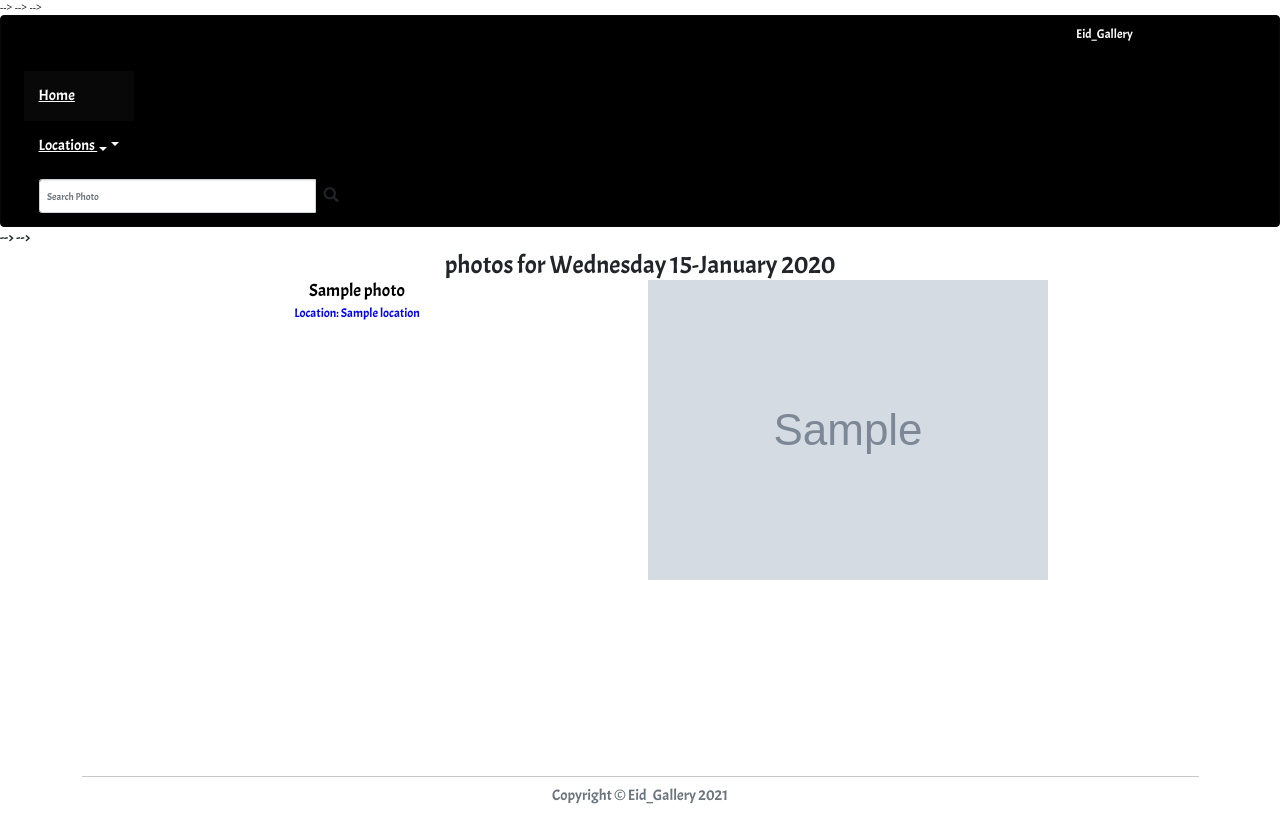
After one commit to EidAbdullahi/gallery-application, a Django app: template photos/templates/all-photos/today-photos.html in a window 1280 px wide. The commit adds this page. Run offline with Django 3.2, Linux system fonts and the light colour scheme; tables that the repository leaves empty hold one stand-in row (values such as "Sample post"); the template is opened without the code that fills it: values that come from a table or form of the project are taken from there, most other values are stand-ins (such as "Sample title", 1, 10 or a date in 2020); grey boxes marked "Sample" are stand-in pictures; some libraries are stand-ins or nearby versions.

Commit message:
commit all changes

```diff
--- a/memmories/settings.py
+++ b/memmories/settings.py
@@ -44,6 +44,7 @@ INSTALLED_APPS = [
     'django.contrib.staticfiles',
     'photos.apps.PhotosConfig',
     'bootstrap3',
+
 
 ]
 
--- a/photos/models.py
+++ b/photos/models.py
@@ -1,5 +1,6 @@
 from django.db import models
 import datetime as dt
+
 # from cloudinary.models import CloudinaryField
 
 # Create your models here.
@@ -49,7 +50,8 @@ class Image(models.Model):
     location = models.ForeignKey(Location, on_delete=models.CASCADE)
     category = models.ManyToManyField(category)
     post_date = models.DateTimeField(auto_now_add=True)
-    photo = models.ImageField(upload_to = 'photos/')
+    # photo = models.ImageField(upload_to = 'photos/')
+    photo = models.ImageField(upload_to='users/%Y/%m/%d/', blank=True)
 
     def __str__(self):
         '''
--- a/photos/templates/all-photos/base.html
+++ b/photos/templates/all-photos/base.html
@@ -17,10 +17,10 @@
     {% block styles %}
     {%bootstrap_css%}
     <link rel="stylesheet" href="{% static 'css/styles.css' %}">
-
+    <link href="https://cdn.jsdelivr.net/npm/bootstrap@5.0.0-beta1/dist/css/bootstrap.min.css" rel="stylesheet" integrity="sha384-giJF6kkoqNQ00vy+HMDP7azOuL0xtbfIcaT9wjKHr8RbDVddVHyTfAAsrekwKmP1" crossorigin="anonymous">
     <script src="https://cdn.jsdelivr.net/npm/bootstrap@5.0.0-beta1/dist/js/bootstrap.bundle.min.js" integrity="sha384-ygbV9kiqUc6oa4msXn9868pTtWMgiQaeYH7/t7LECLbyPA2x65Kgf80OJFdroafW" crossorigin="anonymous"></script> -->
     <link href="https://fonts.googleapis.com/css?family=Acme&display=swap" rel="stylesheet">
-    <link href="https://cdn.jsdelivr.net/npm/bootstrap@5.0.0-beta1/dist/css/bootstrap.min.css" rel="stylesheet" integrity="sha384-giJF6kkoqNQ00vy+HMDP7azOuL0xtbfIcaT9wjKHr8RbDVddVHyTfAAsrekwKmP1" crossorigin="anonymous"> -->
+    <link href="https://cdn.jsdelivr.net/npm/bootstrap@5.0.0-beta1/dist/css/bootstrap.min.css" rel="stylesheet" integrity="sha384-giJF6kkoqNQ00vy+HMDP7azOuL0xtbfIcaT9wjKHr8RbDVddVHyTfAAsrekwKmP1" crossorigin="anonymous"> --> -->
     {% endblock %}
 
 </head>
@@ -28,8 +28,10 @@
 <body>
     <div class="main-container">
         {% include 'navbar.html' %}
+        <link href="https://cdn.jsdelivr.net/npm/bootstrap@5.0.0-beta1/dist/css/bootstrap.min.css" rel="stylesheet" integrity="sha384-giJF6kkoqNQ00vy+HMDP7azOuL0xtbfIcaT9wjKHr8RbDVddVHyTfAAsrekwKmP1" crossorigin="anonymous"> --> -->
+        {% block content %}
+        <h1 class='text-center'>photos for {{date|date:"l d-F Y"}}
 
-        {% block content %}
         {% endblock %}
 
         {% include 'footer.html' %}
--- a/photos/templates/all-photos/locations.html
+++ b/photos/templates/all-photos/locations.html
@@ -18,7 +18,7 @@
 
             <div class="portfolio_images_overlay text-center">
                 <h3 class="text-white">{{photo.image_name}}</h3>
-                <h5 class="text-white">Location: {{photo.location}}</h5>
+                <!-- <h5 class="text-white">Location: {{photo.location}}</h5> -->
                 <hr>
 
                 <p class="text-white">{{photo.image_desc}}</p>
--- a/photos/templates/all-photos/search.html
+++ b/photos/templates/all-photos/search.html
@@ -33,7 +33,7 @@
                     <p class="text-white">{{photo.image_desc}}</p>
 
                     <input type="text" id="imagelink" class="form-control input-sm"
-                        value="https://whispering-temple-04935.herokuapp.com/{{photo.photo.url}}" class="hidden">
+                        value="{{photo.photo.url}}" class="hidden">
                     <div class="top">
                         <button class="btn btn-primary" onclick="CopyFunction()">Copy Link</button>
 
--- /dev/null
+++ b/photos/templates/all-photos/today-photos.html
@@ -0,0 +1,31 @@
+{%extends 'all-photos/base.html'%}
+{% block content %}
+{{ block.super}}
+
+<div class="container">
+
+  <!-- Looping through news   -->
+  {% for photos_item in photos %}
+
+  <div class="row">
+    <!-- displaying News articles -->
+    <div class="col-xs-6 col-sm-6 col-md-6 col-lg-6">
+        <h3>{{photo.image_name}}</h3>
+        <h5>Location: {{photo.location}}</h5>
+        <p class="text-white">{{photo.image_desc}}</p>
+    </div>
+  <!--Display news Article images  -->
+  <div class="col-xs-6 col-sm-6 col-md-6 col-lg-6">
+    <img src="{{news_item.article_image.url}}" class="img-responsive" alt="Image">
+  </div>
+  </div>
+
+  {% empty %}
+  <div class="row">
+    <h2 class="text-center">There No News Items</h2>
+  </div>
+  {% endfor %}
+
+</div>
+
+{% endblock %}
--- a/photos/templates/navbar.html
+++ b/photos/templates/navbar.html
@@ -1,3 +1,4 @@
+<div>
 <nav class="navbar navbar-inverse">
     <div class="container-fluid">
         <div class="navbar-header col-md-2">
@@ -18,7 +19,7 @@
             </ul>
         </div>
 
-        <!-- Search Form -->
+
         <div class="col-sm-4 col-md-4 navbar-right">
         <form action="{% url 'search_results' %}" class="navbar-form" role="search">
                 <div class="input-group">
@@ -33,3 +34,4 @@
         </div>
     </div>
 </nav>
+</div>
--- a/photos/urls.py
+++ b/photos/urls.py
@@ -3,11 +3,14 @@ from django.conf.urls.static import static
 from django.conf.urls import url
 from . import views
 
+
 urlpatterns=[
     url(r'^$', views.my_photos, name='myPhotos'),
     url(r'^search/', views.search_results, name='search_results'),
     url(r'^category/(\d+)', views.get_category, name = 'get_category'),
-    url(r'^location/(\d+)', views.get_location, name = 'get_location')
+    url(r'^location/(\d+)', views.get_location, name = 'get_location'),
+    url(r'^$',views.photos_today,name='photosToday'),
+    url(r'^archives/(\d{4}-\d{2}-\d{2})/$',views.past_days_photos,name = 'pastPhotos')
 ]
 if settings.DEBUG:
     urlpatterns+= static(settings.MEDIA_URL, document_root = settings.MEDIA_ROOT)
--- a/static/css/styles.css
+++ b/static/css/styles.css
@@ -18,7 +18,7 @@
 
 
    .navbar-inverse {
-     background-color: black;
+     background-color:black;
    }
 
    .main-container {
@@ -124,3 +124,9 @@
   .navbar-nav>li>.dropdown-menu {
     background-color: black !important;
   }
+  h3{
+    color: black;
+  }
+  h5{
+    color: blue;
+  }
```
Also changed, not shown: photos/templates/all-photos/past-photos.html (added, +28 -0 lines), photos/templates/all-photos/photos.html (+4 -3 lines), photos/views.py (+18 -0 lines), media/photos/health.jpg (added), media/photos/moringa.jpg (added), media/users/2021/01/10/IMG-20200904-WA0013.jpg (added), photos/migrations/0003_auto_20210110_1254.py (added), photos/templates/footer.html (line endings or trailing spaces).
